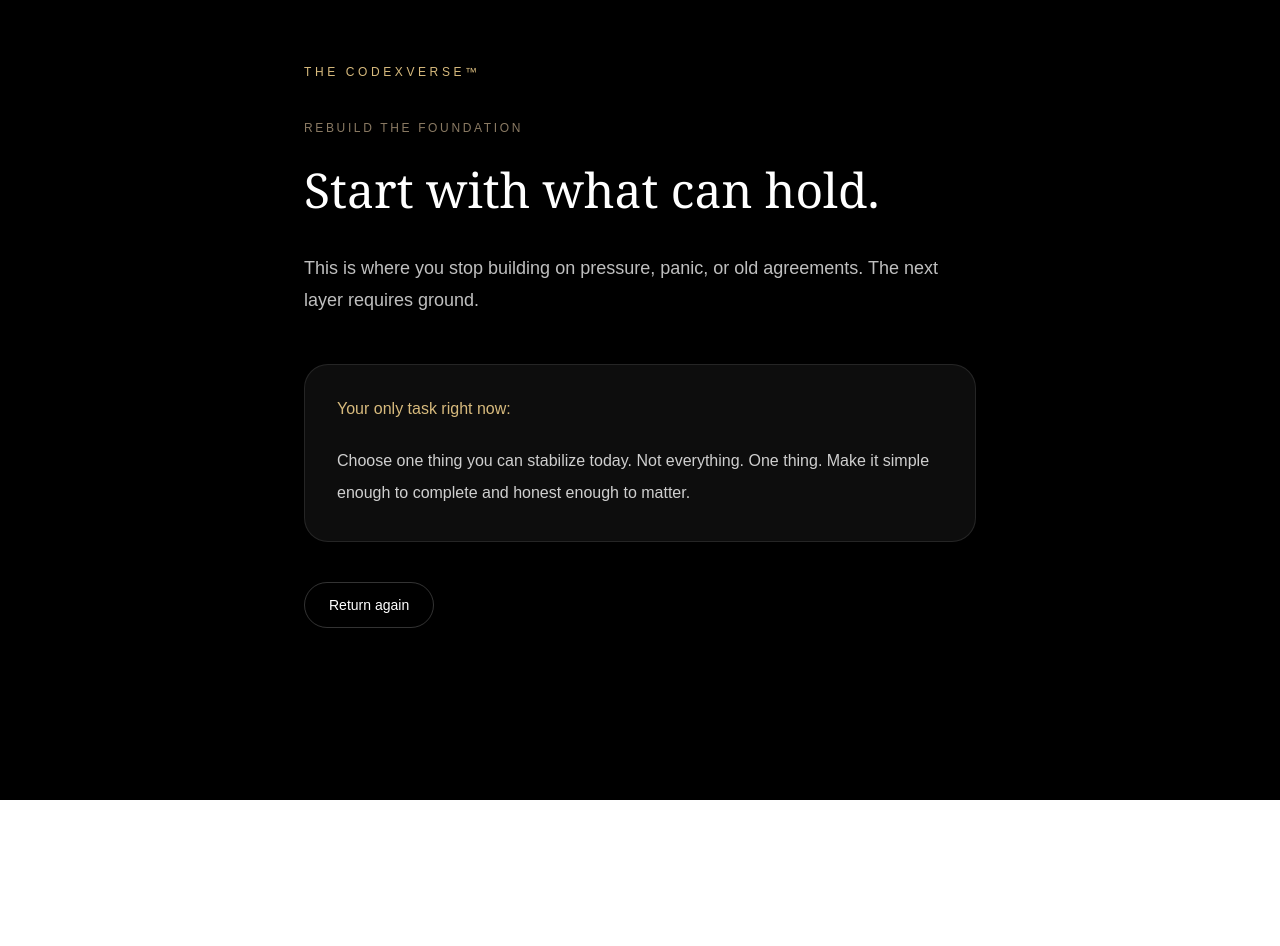
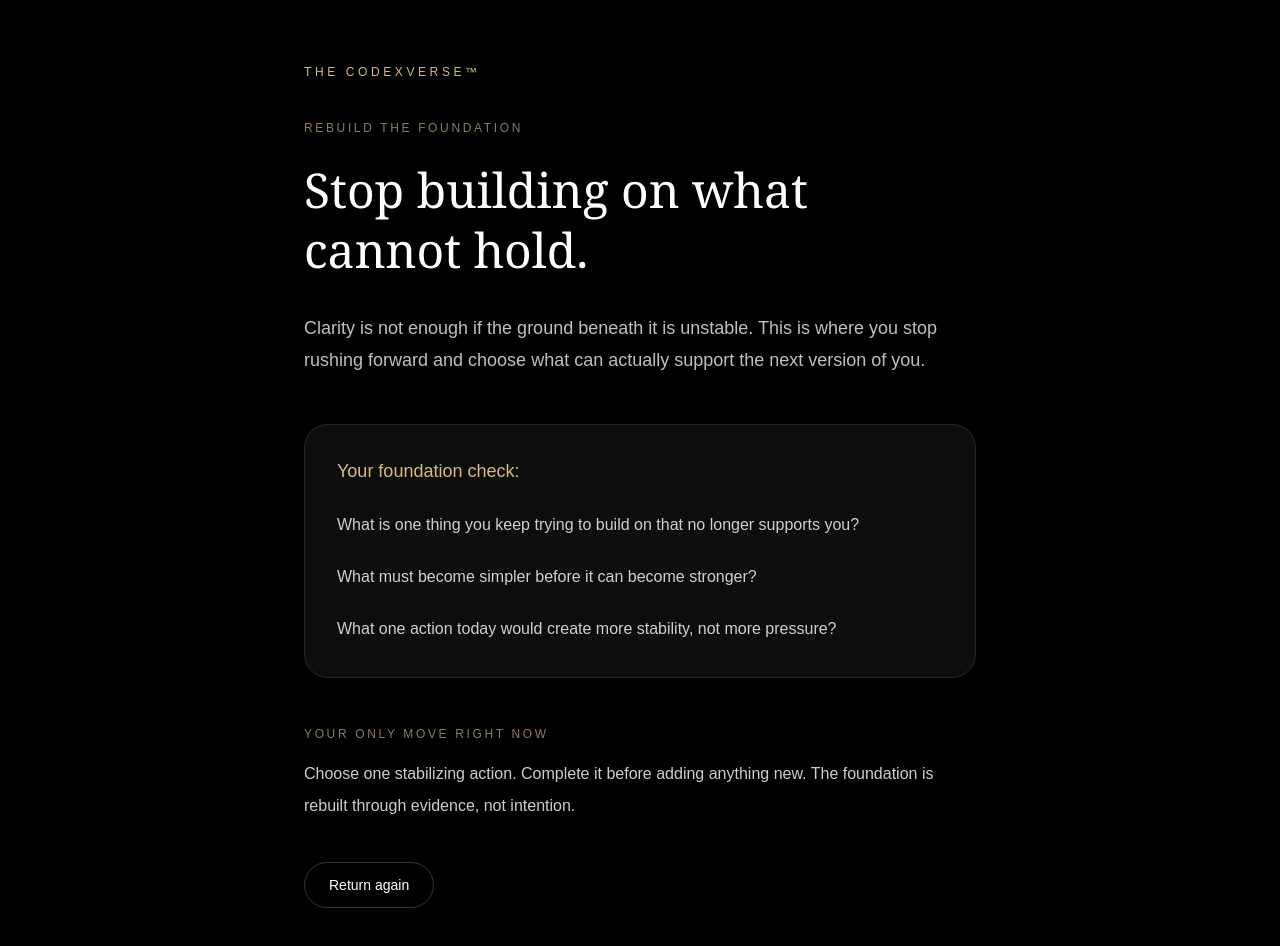
Before and after one commit to DGaia369/the-codexverse, a Next.js app: page /foundation in a window 1280 px wide. Shown: the top 946 px of the page. Before the commit the page ends 800 px from the top, so only its background shows below. Built offline with nearby package versions, Linux system fonts and the light colour scheme.

Commit message:
Fix activation column sync and cache issue

```diff
--- a/app/api/return/route.ts
+++ b/app/api/return/route.ts
@@ -146,6 +146,7 @@ const status = "submitted";
         response_category,
         next_instruction,
         action_type,
+        activation_unlock_at: unlockAt.toISOString(),
       },
     });
   } catch (err) {
--- a/app/foundation/page.tsx
+++ b/app/foundation/page.tsx
@@ -11,20 +11,34 @@ export default function FoundationPage() {
         </p>
 
         <h1 className="mt-6 font-serif text-5xl leading-tight">
-          Start with what can hold.
+          Stop building on what cannot hold.
         </h1>
 
         <p className="mt-8 text-lg leading-8 text-white/75">
-          This is where you stop building on pressure, panic, or old agreements.
-          The next layer requires ground.
+          Clarity is not enough if the ground beneath it is unstable.
+          This is where you stop rushing forward and choose what can actually support the next version of you.
         </p>
 
         <div className="mt-12 rounded-3xl border border-white/10 bg-white/5 p-8">
-          <p className="text-[#d7ba7d]">Your only task right now:</p>
+          <p className="text-[#d7ba7d] text-lg">
+            Your foundation check:
+          </p>
 
-          <p className="mt-6 leading-8 text-white/80">
-            Choose one thing you can stabilize today. Not everything. One thing.
-            Make it simple enough to complete and honest enough to matter.
+          <div className="mt-6 space-y-5 leading-8 text-white/80">
+            <p>What is one thing you keep trying to build on that no longer supports you?</p>
+            <p>What must become simpler before it can become stronger?</p>
+            <p>What one action today would create more stability, not more pressure?</p>
+          </div>
+        </div>
+
+        <div className="mt-12 space-y-4">
+          <p className="text-xs uppercase tracking-[0.22em] text-[#8a7a63]">
+            Your only move right now
+          </p>
+
+          <p className="leading-8 text-white/80">
+            Choose one stabilizing action. Complete it before adding anything new.
+            The foundation is rebuilt through evidence, not intention.
           </p>
         </div>
 
--- a/app/return/page.tsx
+++ b/app/return/page.tsx
@@ -1,6 +1,6 @@
 "use client";
 
-import { useState } from "react";
+import { useEffect, useState } from "react";
 import type { FormEvent } from "react";
 import { supabase } from "@/utils/supabase/client";
 
@@ -20,9 +20,59 @@ const [routing, setRouting] = useState<{
 
 const pathway = routing?.pathway ?? "unknown";
 
+useEffect(() => {
+  let isActive = true;
+
+  async function checkReturnLock() {
+    const params = new URLSearchParams(window.location.search);
+
+    const savedRoutingRaw = localStorage.getItem("codexverse_routing");
+    const savedRouting = savedRoutingRaw ? JSON.parse(savedRoutingRaw) : null;
+
+    const sessionId =
+      params.get("session_id") ||
+      savedRouting?.session_id ||
+      null;
+
+    if (!sessionId) return;
+
+    const { data, error } = await supabase
+      .from("returns")
+      .select("activation_unlock_at, activation_completed")
+      .eq("session_id", sessionId)
+      .maybeSingle();
+
+    if (!isActive) return;
+
+    if (error || !data) return;
+
+    if (data.activation_completed === true) return;
+
+    const unlockAt = data.activation_unlock_at;
+
+    if (!unlockAt) return;
+
+    const unlockTime = new Date(unlockAt).getTime();
+    const now = Date.now();
+
+    if (now < unlockTime) {
+      setLockMessage(
+        "Your return is not open yet. Go live the commitment first."
+      );
+    }
+  }
+
+  checkReturnLock();
+
+  return () => {
+    isActive = false;
+  };
+}, []);
+
 const [submitted, setSubmitted] = useState(false);
 const [isSubmitting, setIsSubmitting] = useState(false);
 const [errorMessage, setErrorMessage] = useState("");
+const [lockMessage, setLockMessage] = useState("");
 
   const handleSubmit = async (e: React.FormEvent<HTMLFormElement>) => {
   e.preventDefault();
@@ -64,6 +114,7 @@ if (result.ok && result.routing) {
   door: result.routing.door || "unknown",
   pathway: result.routing.pathway || "unknown",
   session_id: result.routing.session_id || "unknown",
+  activation_unlock_at: result.routing.activation_unlock_at || null,
 };
 
   setRouting(cleanRouting);
@@ -89,6 +140,37 @@ if (result.ok && result.routing) {
   }
 };
 
+if (lockMessage) {
+  return (
+    <main className="min-h-screen bg-black text-white px-6 py-16 flex items-center">
+      <div className="mx-auto max-w-2xl">
+        <p className="mb-4 text-xs tracking-[0.3em] text-[#d7ba7d]">
+          the codeXverse™
+        </p>
+
+        <h1 className="text-4xl font-serif">
+          Not yet.
+        </h1>
+
+        <p className="mt-6 text-lg leading-8 text-white/75">
+          {lockMessage}
+        </p>
+
+        <p className="mt-6 text-white/60">
+          The system is not punishing you. It is protecting the work from becoming another thought you abandoned.
+        </p>
+
+        <a
+          href="/"
+          className="mt-8 inline-block rounded-full border border-white/20 px-5 py-2 text-sm hover:bg-white/10"
+        >
+          Return to the Threshold
+        </a>
+      </div>
+    </main>
+  );
+}
+
   return (
     <main className="min-h-screen bg-black text-white px-6 py-16">
       <div className="mx-auto max-w-2xl">
@@ -101,12 +183,12 @@ if (result.ok && result.routing) {
 {!submitted ? (
   <>
     <p className="mt-6 text-[#d7ba7d]">
-      You came back for a reason.
+  Before you answer, tell the truth.
 </p>
 
 <p className="mt-4 max-w-xl text-white/70 leading-7">
-      Before you submit anything, pause. This is not about filling out a form.
-      This is about seeing clearly what is actually here.
+  This is the first mirror. Not a performance. Not a progress report.
+  Name what happened, what resisted, what shifted, and what you are no longer willing to carry forward.
 </p>
 
              <form onSubmit={handleSubmit} className="mt-8 space-y-4">
--- a/utils/supabase/client.ts
+++ b/utils/supabase/client.ts
@@ -1,6 +1,6 @@
 import { createClient } from '@supabase/supabase-js'
 
 const supabaseUrl = process.env.NEXT_PUBLIC_SUPABASE_URL!
-const supabaseKey = process.env.NEXT_PUBLIC_SUPABASE_PUBLISHABLE_KEY!
+const supabaseKey = process.env.NEXT_PUBLIC_SUPABASE_ANON_KEY!
 
 export const supabase = createClient(supabaseUrl, supabaseKey)
```
Lines whose indentation alone changed are shown as unchanged.
